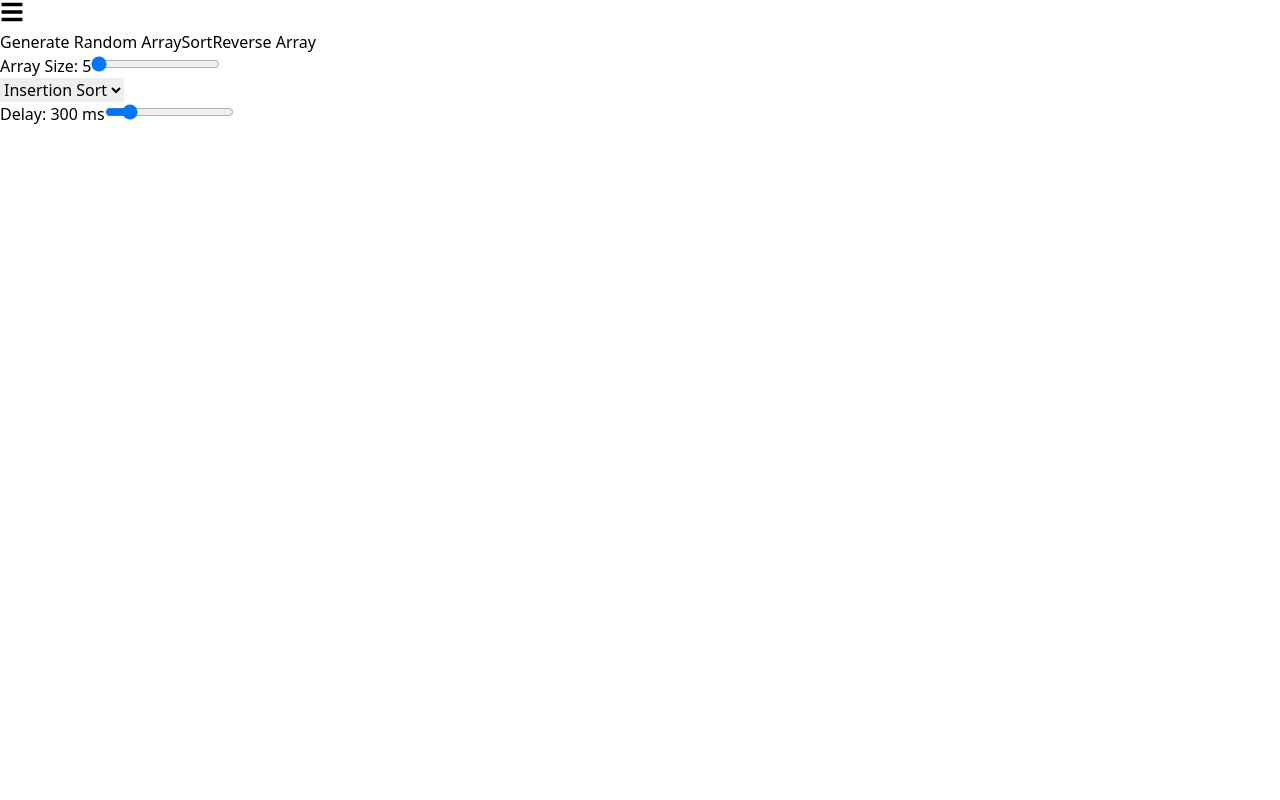
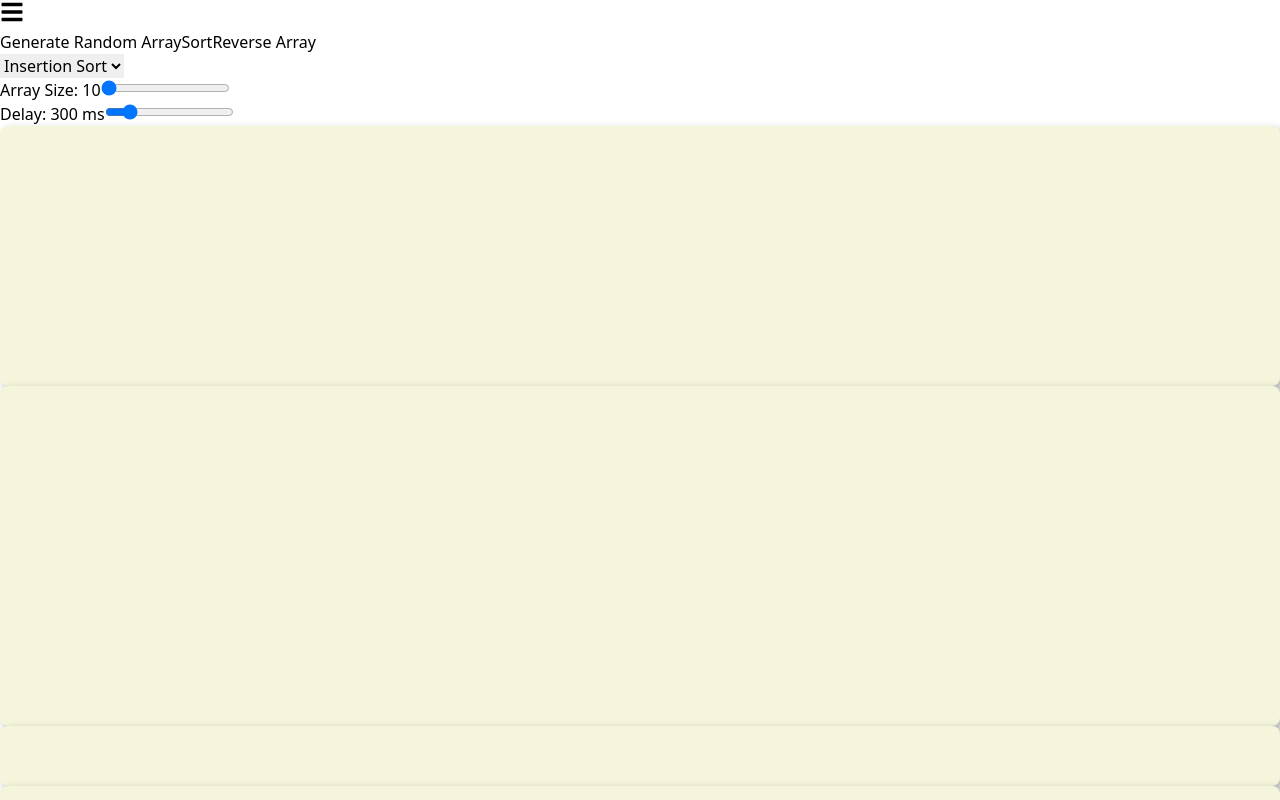
Before and after one commit to Ramenagii/DSA-7Cases-Study, a React (Vite) app: page /sorting in a window 1280 px wide. Shown: the top 800 px of the page. Built offline with nearby package versions, Linux system fonts and the light colour scheme.

Commit message:
Fix notification position in SortingVisualizer component

```diff
--- a/src/pages/Sorting.jsx
+++ b/src/pages/Sorting.jsx
@@ -10,17 +10,19 @@ const SortingVisualizer = () => {
     const [notification, setNotification] = useState(""); // Notification message
     const [isSorted, setIsSorted] = useState(false); // Flag to track if the array is sorted
     const [sortMethod, setSortMethod] = useState("insertion");
-    const [arraySize, setArraySize] = useState(5);
+    const [arraySize, setArraySize] = useState(10);
+    const [sortDuration, setSortDuration] = useState(null); // Timer for sorting duration
 
     useEffect(() => {
-        generateRandomArray();
+        generateRandomArray(arraySize);
     }, []);
 
     const generateRandomArray = (size) => {
         if (isSorting) return; // Prevent new array generation while sorting
-        const newArray = Array.from({ length: size }, () => Math.floor(Math.random() * 70) + 1); // Fixed size of array
+        const newArray = Array.from({ length: size }, () => Math.floor(Math.random() * 50) + 1); // Fixed size of array
         setArray(newArray);
         setIsSorted(false); // Reset sorted flag when generating a new array
+        setSortDuration(null); // Reset sort duration when generating a new array
     };
 
     const handleSortMethodChange = (event) => {
@@ -29,6 +31,7 @@ const SortingVisualizer = () => {
 
     const sortArray = async () => {
         if (isSorting) return; // Prevent sorting if already in progress
+        const startTime = new Date(); // Start timer
         switch (sortMethod) {
             case "insertion":
                 await insertionSort();
@@ -54,17 +57,20 @@ const SortingVisualizer = () => {
             default:
                 break;
         }
+        const endTime = new Date(); // End timer
+        setSortDuration((endTime - startTime) / 1000); // Calculate duration in seconds
     };
 
     const handleDelayChange = (e) => {
         setDelay(Number(e.target.value));
-      };
+    };
 
     const handleArraySizeChange = (e) => {
         const size = Number(e.target.value);
         setArraySize(size);
         generateRandomArray(size); // Generate a new random array of the updated size
-      };
+    };
+
     const insertionSort = async () => {
         setIsSorting(true);
         let arr = array.slice();
@@ -108,8 +114,13 @@ const SortingVisualizer = () => {
             setArray([...arr]);
             await new Promise((resolve) => setTimeout(resolve, delay));
         }
+        setIsSorting(false);
+        setIsSorted(true);
+        setActiveIndex(null);
+        setNotification("Sorting Complete!");
+        setTimeout(() => setNotification(""), 3000);
+    };
 
-    };
     const bubbleSort = async () => {
         setIsSorting(true);
         let arr = array.slice();
@@ -131,7 +142,7 @@ const SortingVisualizer = () => {
         setActiveIndex(null);
         setNotification("Sorting Complete!");
         setTimeout(() => setNotification(""), 3000);
-     };
+    };
 
     const mergeSort = async () => {
         const merge = async (arr, l, m, r) => {
@@ -188,8 +199,9 @@ const SortingVisualizer = () => {
         setIsSorted(true);
         setActiveIndex(null);
         setNotification("Sorting Complete!");
-        setTimeout(() => setNotification(""), 300)
+        setTimeout(() => setNotification(""), 3000);
     };
+
     const shellSort = async () => {
         setIsSorting(true);
         let arr = array.slice();
@@ -213,6 +225,7 @@ const SortingVisualizer = () => {
         setNotification("Sorting Complete!");
         setTimeout(() => setNotification(""), 3000);
     };
+
     const quickSort = async () => {
         const partition = async (arr, low, high) => {
             let pivot = arr[high];
@@ -251,7 +264,8 @@ const SortingVisualizer = () => {
         setActiveIndex(null);
         setNotification("Sorting Complete!");
         setTimeout(() => setNotification(""), 3000);
-     };
+    };
+
     const heapSort = async () => {
         const heapify = async (arr, n, i) => {
             let largest = i;
@@ -303,7 +317,7 @@ const SortingVisualizer = () => {
             <div className="flex flex-col items-center mb-8 p-6 border rounded-lg shadow-lg bg-white w-full max-w-3xl">
                 {/* Sorting Finished Notification */}
                 {notification && (
-                    <motion.div className="fixed top-1/2    bg-green-500 text-white px-4 py-2 rounded-lg shadow-lg z-10"
+                    <motion.div className="fixed top-1/2 bg-green-500 text-white px-4 py-2 rounded-lg shadow-lg z-10"
                                 initial={{ opacity: 0, y: 50 }}
                                 animate={{ opacity: 1, y: 0 }}
                                 exit={{ opacity: 0, y: 50 }}
@@ -315,7 +329,7 @@ const SortingVisualizer = () => {
                 <div className="flex flex-col gap-4 mt-4 w-full">
                     <div className="flex gap-4 justify-between">
                         <button className="flex-1 px-6 py-3 text-white bg-blue-500 rounded-lg shadow-lg hover:bg-blue-700 focus:outline-none focus:ring-2 focus:ring-blue-500 transition-all duration-300 ease-in-out"
-                                onClick={generateRandomArray}
+                                onClick={() => generateRandomArray(arraySize)}
                                 disabled={isSorting}>Generate Random Array</button>
                         <button className="flex-1 px-6 py-3 text-white bg-green-500 rounded-lg shadow-lg hover:bg-green-700 focus:outline-none focus:ring-2 focus:ring-green-500 transition-all duration-300 ease-in-out"
                                 onClick={sortArray}
@@ -323,20 +337,6 @@ const SortingVisualizer = () => {
                         <button className="flex-1 px-6 py-3 text-white bg-red-500 rounded-lg shadow-lg hover:bg-red-700 focus:outline-none focus:ring-2 focus:ring-red-500 transition-all duration-300 ease-in-out"
                                 onClick={() => setArray([...array].reverse())}
                                 disabled={isSorting}>Reverse Array</button>
-                    </div>
-                    <div className="mb-4">
-                        <label className="text-sm font-medium mr-2">
-                         Array Size: {arraySize}
-                        </label>
-                            <input
-                            type="range"
-                            min="5"
-                            max="20"
-                            step="1"
-                            value={arraySize}
-                            onChange={handleArraySizeChange}
-                            className="w-64"
-                            />
                     </div>
                     <div className="mt-4">
                         <select className="w-full px-6 py-3 text-black bg-white border rounded-lg shadow-lg hover:bg-gray-100 focus:outline-none focus:ring-2 focus:ring-gray-500"
@@ -353,6 +353,20 @@ const SortingVisualizer = () => {
                         </select>
                     </div>
                     <div className="mb-4">
+                        <label className="text-sm font-medium mr-2">
+                         Array Size: {arraySize}
+                        </label>
+                            <input
+                            type="range"
+                            min="10"
+                            max="30"
+                            step="1"
+                            value={arraySize}
+                            onChange={handleArraySizeChange}
+                            className="w-64"
+                            />
+                    </div>
+                    <div className="mb-4">
                         <label className="text-sm font-medium mr-2">Delay: {delay} ms</label>
                             <input
                             type="range"
@@ -364,6 +378,13 @@ const SortingVisualizer = () => {
                             className="w-64"
                             />
                     </div>
+                    {/* Timer Display */}
+                    {sortDuration && (
+                    <div className="text-lg font-semibold text-green-600">
+                        Sort Duration: {sortDuration} seconds
+                    </div>
+                )}
+                <div className="mb-4"></div>
                 </div>
             </div>
             {/* Block Container */}
```
